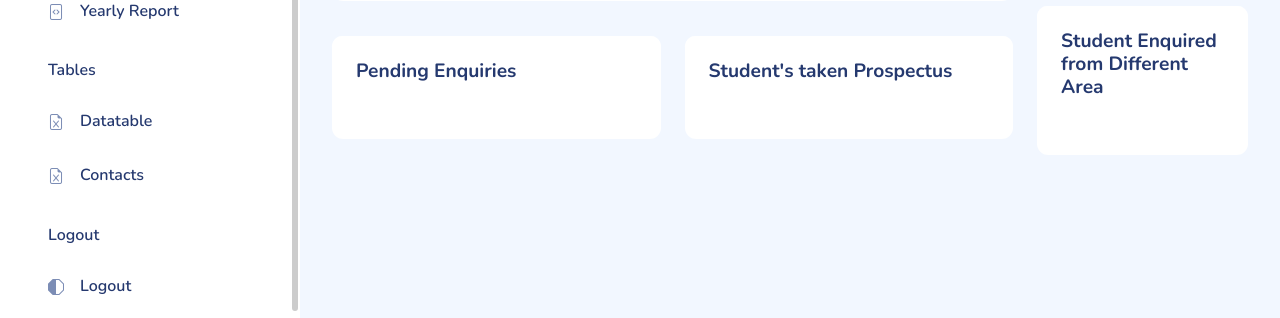
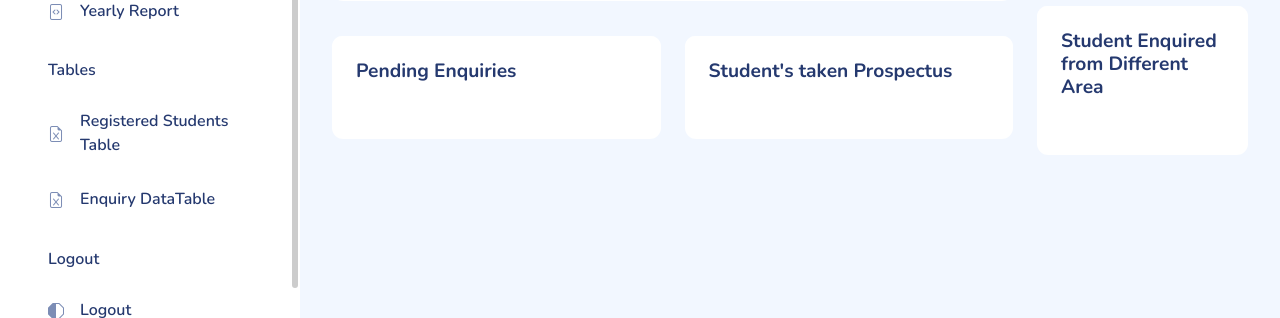
Before and after one commit to PreetiNegi04/UPTEC, a Flask app: page /index in a window 1280 px wide. Shown: the part 482-800 px from the top of the page. Run offline with Flask 3, Linux system fonts and the light colour scheme; data that the repository does not hold is empty; some libraries are stand-ins or nearby versions; some web fonts are replaced.

Commit message:
Headings update in datatable

```diff
--- a/templates/index.html
+++ b/templates/index.html
@@ -130,14 +130,14 @@
                         <li class="sidebar-item  ">
                             <a href="{{ url_for('table') }}" class='sidebar-link'>
                                 <i class="bi bi-file-earmark-spreadsheet-fill"></i>
-                                <span>Datatable</span>
+                                <span>Registered Students Table</span>
                             </a>
                         </li>
 
                         <li class="sidebar-item  ">
                             <a href="{{ url_for('contact_table') }}" class='sidebar-link'>
                                 <i class="bi bi-file-earmark-spreadsheet-fill"></i>
-                                <span>Contacts</span>
+                                <span>Enquiry DataTable</span>
                             </a>
                         </li>
 
```
